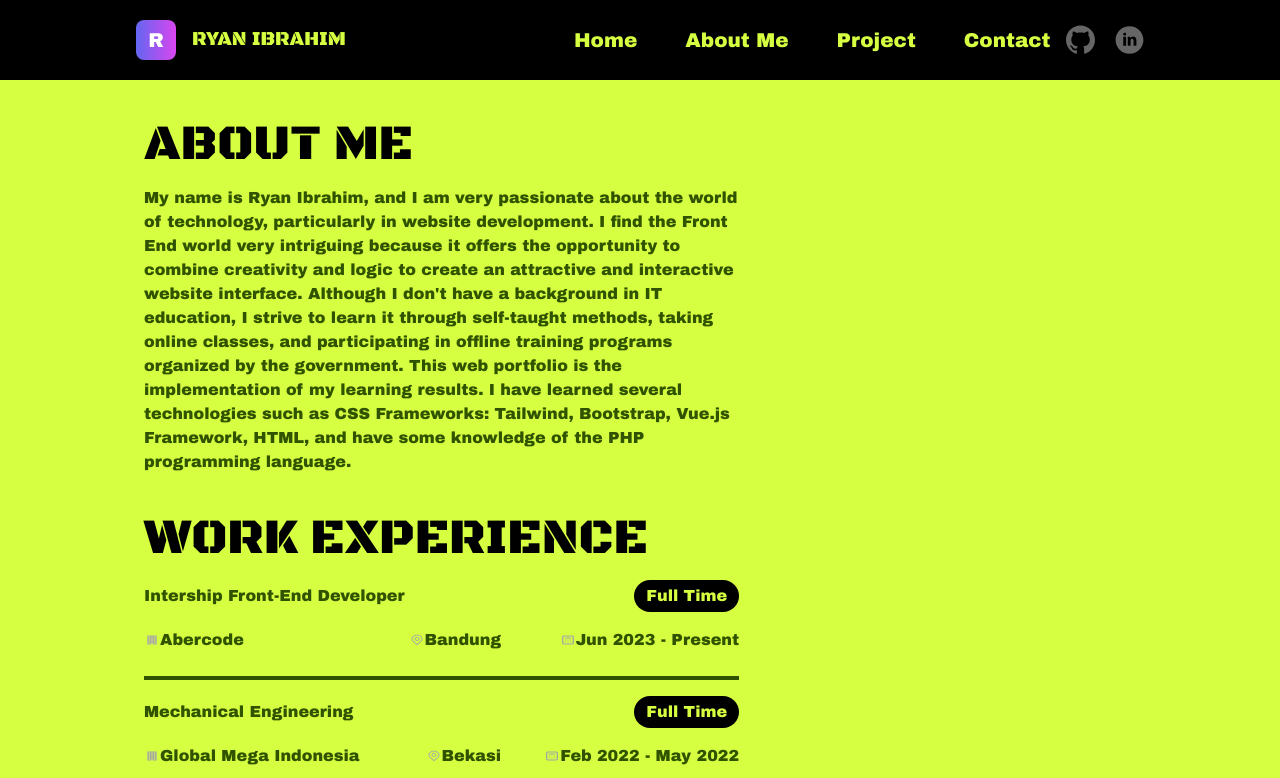
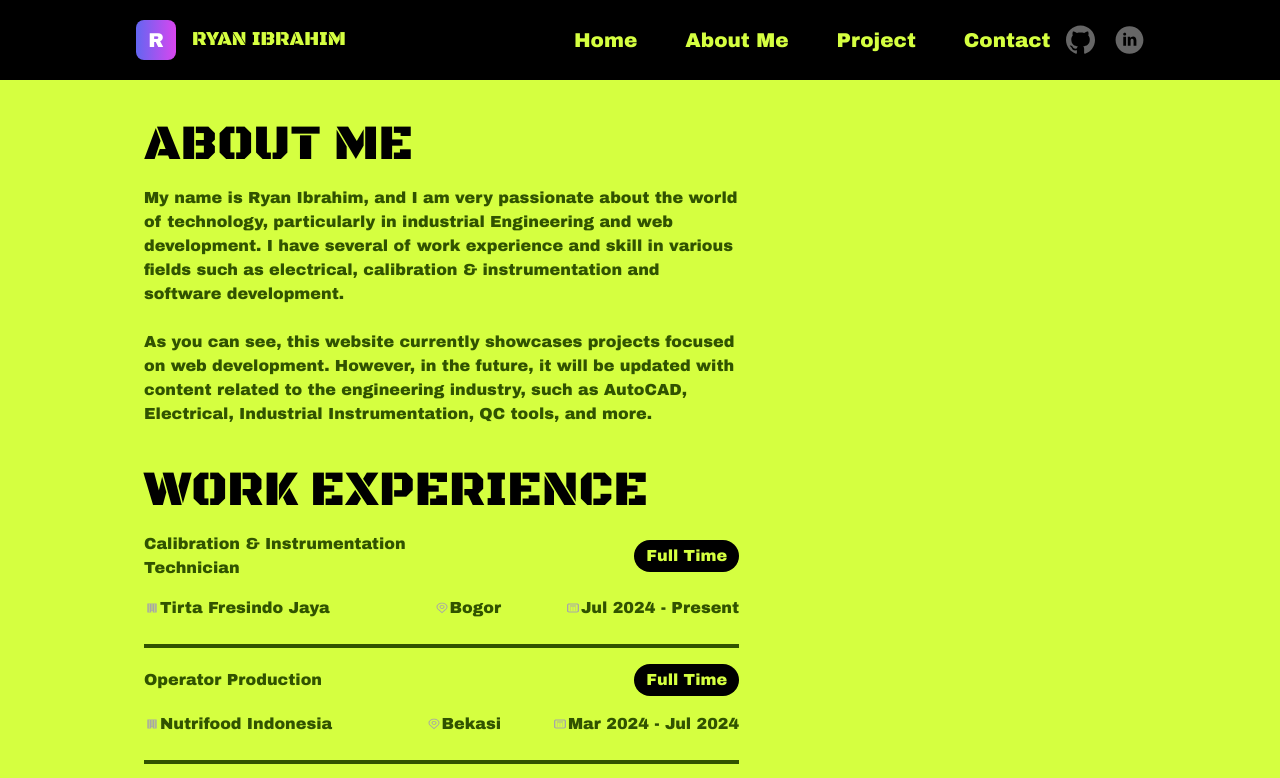
Before and after one commit to ryanibrahim24/ryan-portfolio, a Vue app: page /about in a window 1280 px wide. Shown: the top 778 px of the page. Built offline with nearby package versions, Linux system fonts and the light colour scheme.

Commit message:
Up Hero&about

```diff
--- a/src/components/Homepages/Hero.vue
+++ b/src/components/Homepages/Hero.vue
@@ -7,8 +7,8 @@ import { RouterLink } from "vue-router";
         <div class="items-center space-y-2 text-base font-normal text-black lg:space-y-4 sm:text-lg md:text-2xl lg:text-3xl md:w-2/3 font-blackops">
             <p class="">Hello...</p>
             <p class="">My name is <span class="text-2xl font-normal text-transparent font-blackops sm:text-3xl md:text-4xl lg:text-5xl bg-clip-text bg-gradient-to-r from-indigo-500 to-fuchsia-500">RYAN IBRAHIM</span></p>
-            <p class="">Web Development Learner</p>
-            <p class="">I am currently looking for a job as a Junior Web Developer</p>
+            <p class="">I am a Calibration and Instrumentation Technician</p>
+            <p class="">This web portfolio is my playground for learning programming languages. I hope you all enjoy exploring it</p>
             <p class="pb-4 text-base font-lg text-primary md:text-lg font-archivo">Click the button below for more information about me</p>
             <RouterLink to="/about" class="px-4 py-2 text-base bg-black rounded-full text-secondary hover:pointer hover:shadow-xl hover:primary ">About Me</RouterLink>
         </div>
--- a/src/components/Nav/Navbar.vue
+++ b/src/components/Nav/Navbar.vue
@@ -25,7 +25,7 @@ function toggleDropdown() {
           </p>
         </div>
         <div
-          class="hidden sm:items-center justify-end font-base font-archivo text-secondary sm:flex sm:w-8/12 md:w-8/12"
+          class="justify-end hidden sm:items-center font-base font-archivo text-secondary sm:flex sm:w-8/12 md:w-8/12"
         >
           <ul class="flex justify-end text-xl sm:space-x-6 lg:space-x-12">
             <li>
@@ -75,7 +75,7 @@ function toggleDropdown() {
               <button
                 id="dropdownMenuIconButton"
                 data-dropdown-toggle="dropdownDots"
-                class="inline-flex items-center p-2 text-sm font-medium text-center text-secondary rounded-lg bg-black focus:ring-4 focus:outline-none focus:ring-gray-50"
+                class="inline-flex items-center p-2 text-sm font-medium text-center bg-black rounded-lg text-secondary focus:ring-4 focus:outline-none focus:ring-gray-50"
                 type="button"
                 @click="toggleDropdown"
               >
--- a/src/views/About.vue
+++ b/src/views/About.vue
@@ -4,10 +4,22 @@ import Footer from '@/components/Homepages/Footer.vue'
 
 const works = ref([
   {
+    job: "Calibration & Instrumentation Technician",
+    tempat: "Tirta Fresindo Jaya",
+    kota: "Bogor",
+    waktu: "Jul 2024 - Present",
+  },
+  {
+    job: "Operator Production",
+    tempat: "Nutrifood Indonesia",
+    kota: "Bekasi",
+    waktu: "Mar 2024 - Jul 2024",
+  },
+  {
     job: "Intership Front-End Developer",
     tempat: "Abercode",
     kota: "Bandung",
-    waktu: "Jun 2023 - Present",
+    waktu: "Jun 2023 - Sep 2024",
   },
   {
     job: "Mechanical Engineering",
@@ -58,7 +70,14 @@ const informal = ref([
       <div class="font-archivo space-y-[36]">
         <h1 class="font-blackops font-normal text-black text-3xl sm:text-4xl md:text-5xl lg:text-[50px]">ABOUT ME</h1>
         <p class="pt-4">
-          My name is Ryan Ibrahim, and I am very passionate about the world of technology, particularly in website development. I find the Front End world very intriguing because it offers the opportunity to combine creativity and logic to create an attractive and interactive website interface. Although I don't have a background in IT education, I strive to learn it through self-taught methods, taking online classes, and participating in offline training programs organized by the government. This web portfolio is the implementation of my learning results. I have learned several technologies such as CSS Frameworks: Tailwind, Bootstrap, Vue.js Framework, HTML, and have some knowledge of the PHP programming language.
+          My name is Ryan Ibrahim, and I am very passionate about the world of technology,
+          particularly in industrial Engineering and web development. I have several of work experience and skill in various
+          fields such as electrical, calibration & instrumentation and software development.
+          <br>
+          <br>
+          As you can see, this website currently showcases projects focused on web development. However, in the future, it will
+          be updated with content related to the engineering industry, such as AutoCAD, Electrical, Industrial Instrumentation,
+          QC tools, and more.
         </p>
       </div>
 
```
